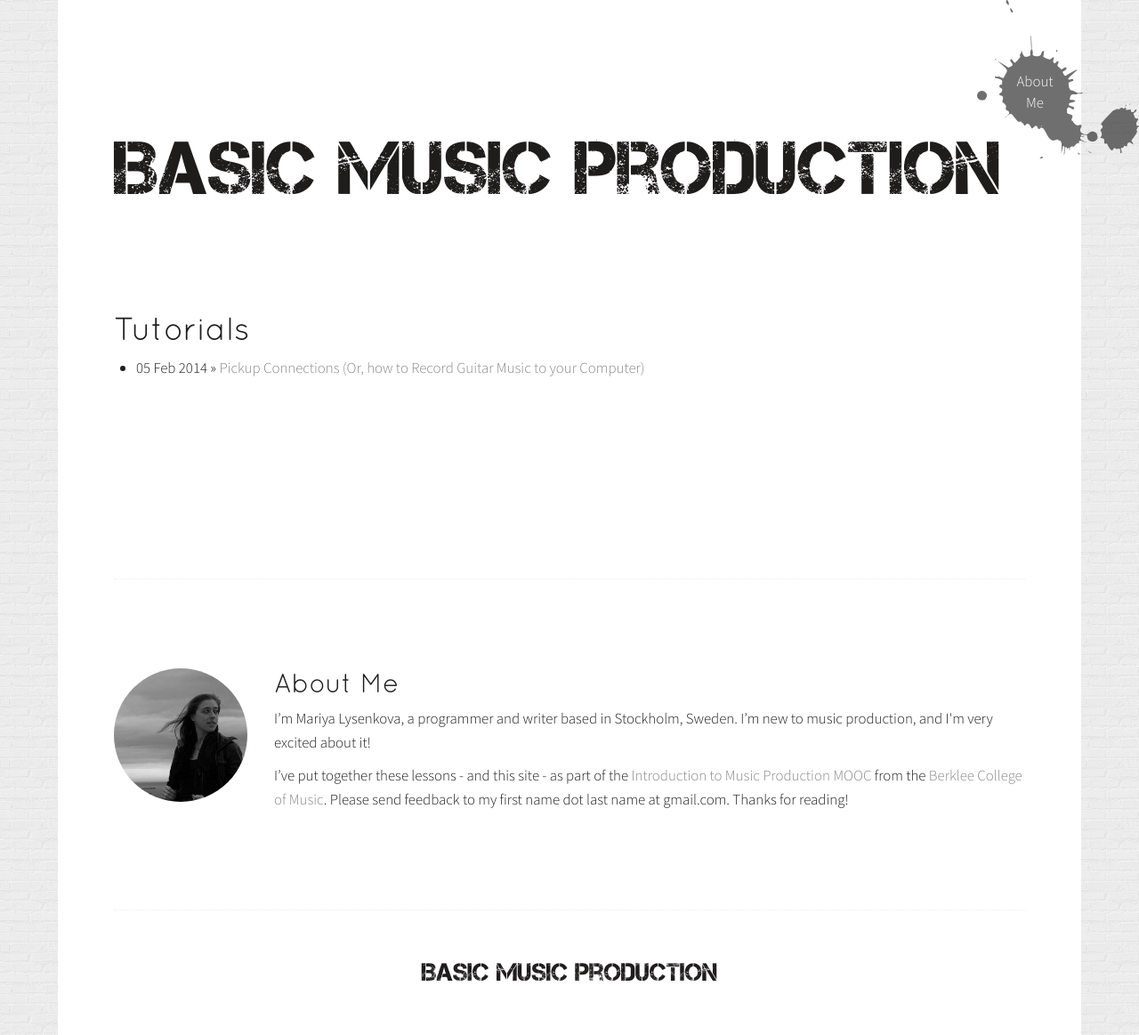
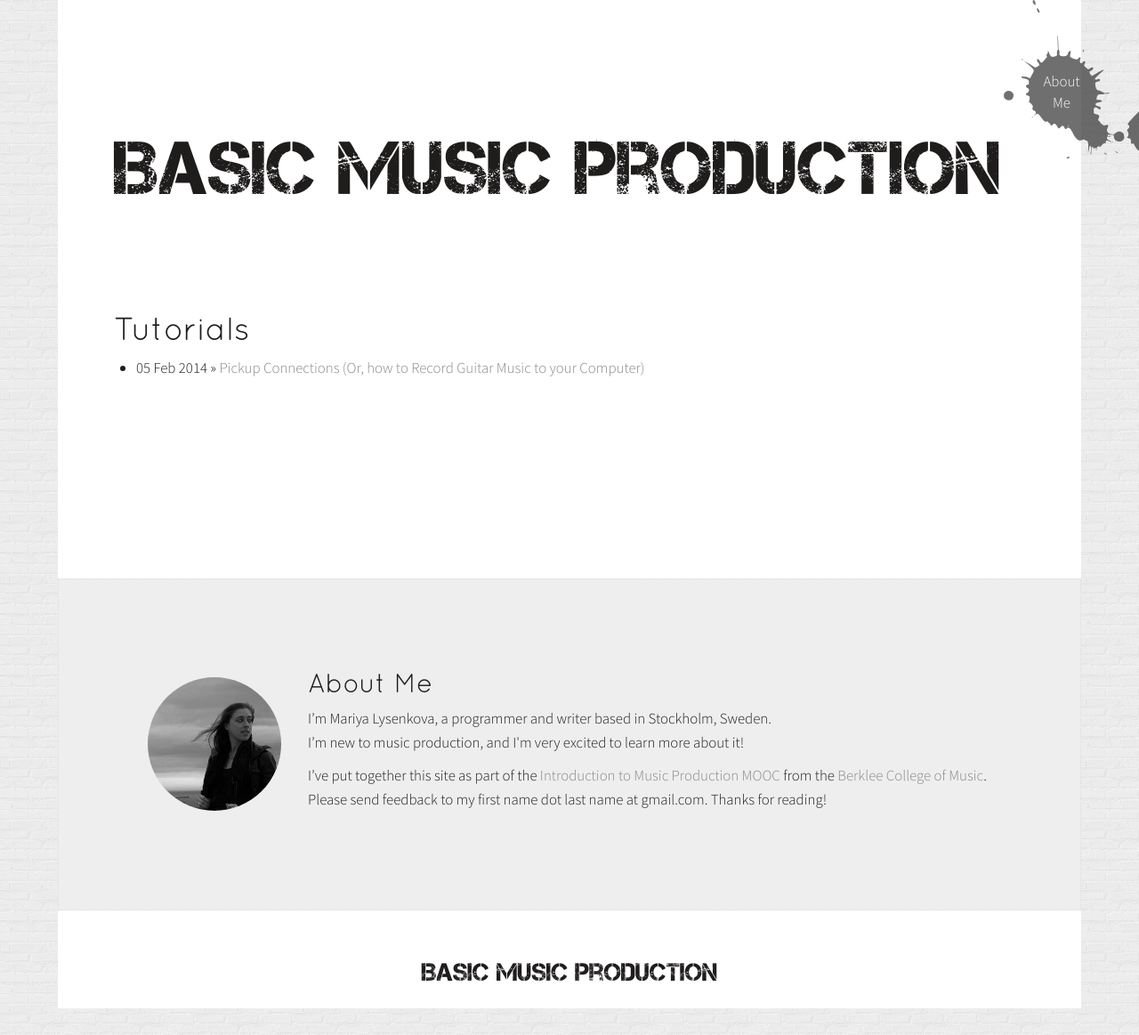
Before and after one commit to mariya/musicproduction, a Jekyll site: the page built from index.html, in a window 1280 px wide. Shown: the whole page at 89% size. Built offline with Jekyll 4.4.1, drawn with Linux system fonts in a browser that asks for light colours; Markdown is read by kramdown in place of the engine named in the settings; after the commit the page ends 1133 px from its top, so only the background shows below that.

Commit message:
Improve footer

```diff
--- a/_layouts/default.html
+++ b/_layouts/default.html
@@ -30,14 +30,16 @@
         <a href="#about">About Me</a>
       </div>
     </header>
-    {{ content }}
+    <div class="content">
+      {{ content }}
+    </div>
     <section id="about">
       <div class="avatar">
         <a href="https://twitter.com/mlysenkova"><img src="/images/avatar.jpg" alt="Mariya Lysenkova" title="Mariya Lysenkova"></a>
       </div>
       <h2>About Me</h2>
-      <p>I’m Mariya Lysenkova, a programmer and writer based in Stockholm, Sweden. I’m new to music production, and I'm very excited about it!</p>
-      <p>I’ve put together these lessons - and this site - as part of the <a href="https://www.coursera.org/course/musicproduction">Introduction to Music Production MOOC</a> from the <a href="https://www.coursera.org/berklee">Berklee College of Music</a>. Please send feedback to my first name dot last name at gmail.com. Thanks for reading!</p>
+      <p>I’m Mariya Lysenkova, a programmer and writer based in Stockholm, Sweden.<br>I’m new to music production, and I'm very excited to learn more about it!</p>
+      <p>I’ve put together this site as part of the <a href="https://www.coursera.org/course/musicproduction">Introduction to Music Production MOOC</a> from the <a href="https://www.coursera.org/berklee">Berklee College of Music</a>.<br>Please send feedback to my first name dot last name at gmail.com. Thanks for reading!</p>
     </section>
     <footer>
       <div class="logo"><a href="/">Basic Music Production</a></div>
--- a/css/mpb.css
+++ b/css/mpb.css
@@ -7,7 +7,7 @@
   color: #1F1C1C;
   margin: auto;
   width: 1150px;
-  padding: 30px;
+  padding-top: 30px;
 }
 
 body p, body li {
@@ -31,6 +31,10 @@
 
 .clear {
   clear: both;
+}
+
+body > .content {
+  padding: 0 30px 0 30px;
 }
 
 .logo {
@@ -77,6 +81,7 @@
 }
 
 footer {
+
   clear: both;
   display: block;
   padding: 50px 0 20px 0;
@@ -96,11 +101,10 @@
 }
 
 section#about {
-  border-top: 1px dotted #eee;
-  border-bottom: 1px dotted #eee;
+  background-color: #eee;
+  border: 1px dotted #ddd;
   margin: 100px auto 0 auto;
-  padding: 100px 0;
-  width: 1024px;
+  padding: 100px 100px;
 }
 
 section#about h2 {
@@ -112,6 +116,7 @@
   height: 150px;
   float: left;
   margin-right: 30px;
+  margin-top: 10px;
 }
 
 section#about .avatar img {
```
